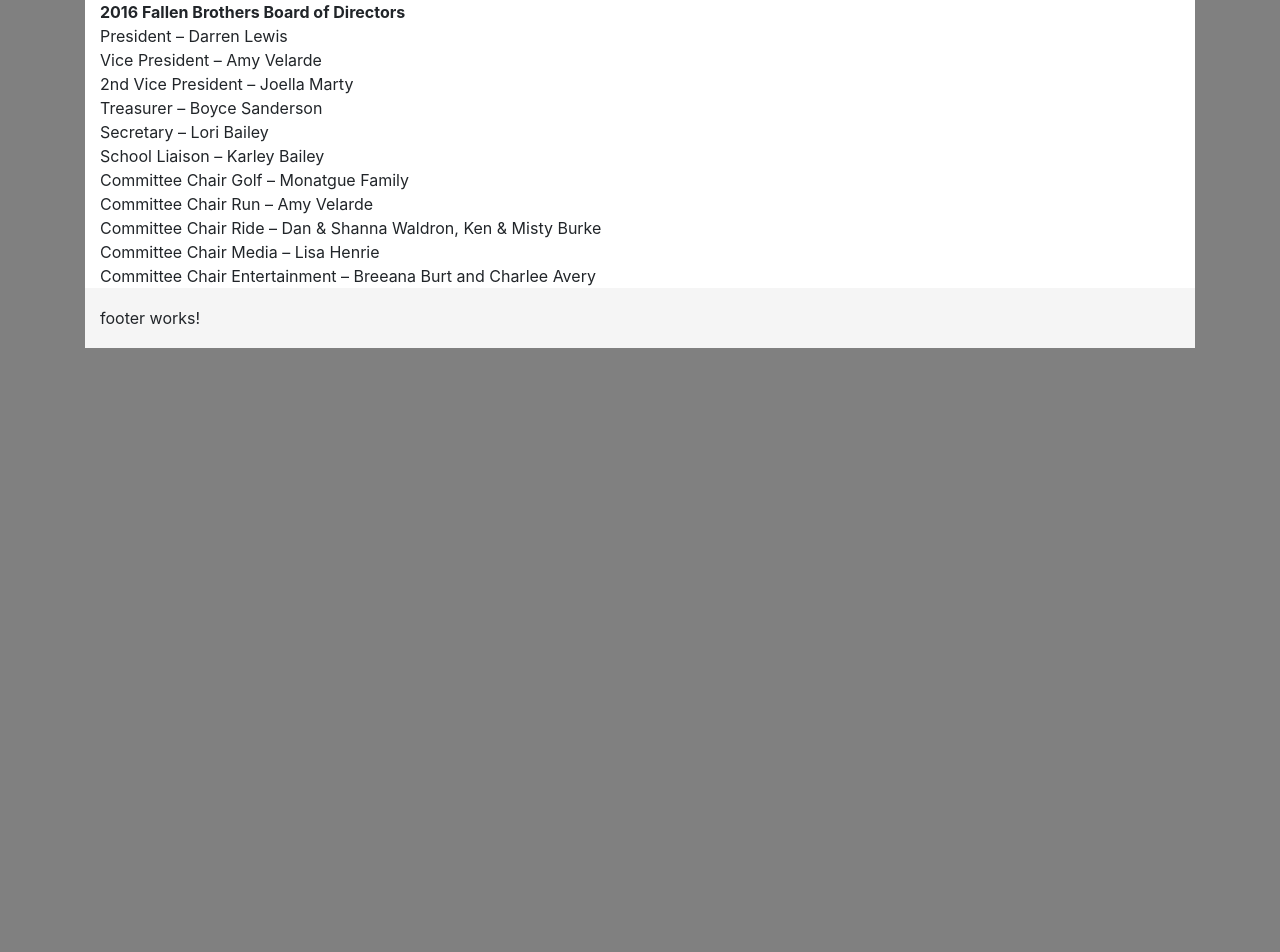
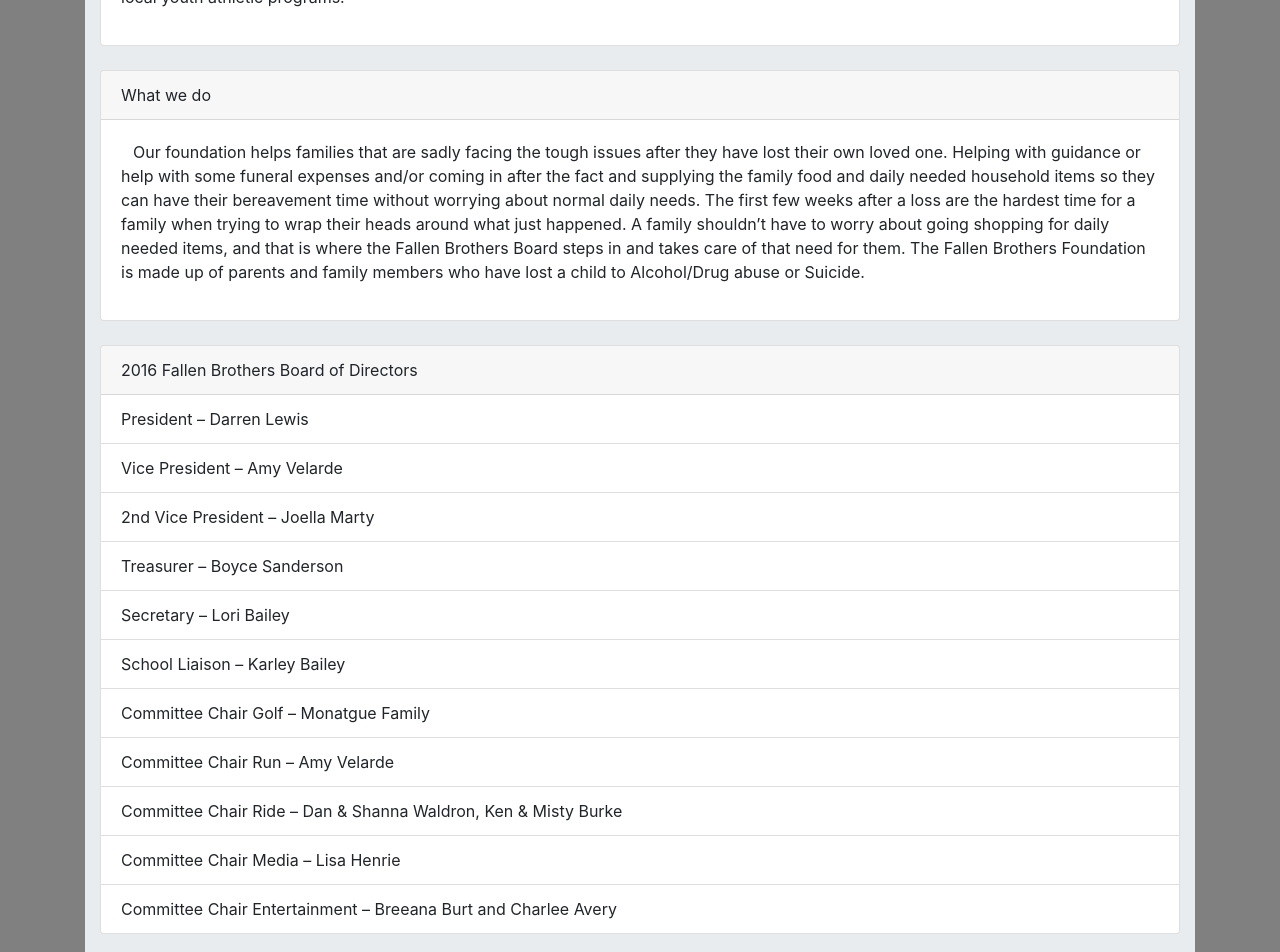
Before and after one commit to mlegendre/fallen_brothers, an Angular app: page /about-us in a window 1280 px wide. Shown: the part 520-1472 px from the top of the page. Before the commit the page ends 884 px from the top, so only its background shows below. Built offline with nearby package versions, Linux system fonts and the light colour scheme.

Commit message:
Did a bunch of stuff on this one

```diff
--- a/src/app/app.component.css
+++ b/src/app/app.component.css
@@ -0,0 +1,3 @@
+.background-coloring{
+    background-color: #e9ecef;
+}
--- a/src/app/components/about-us/about-us.component.css
+++ b/src/app/components/about-us/about-us.component.css
@@ -0,0 +1,7 @@
+.row {
+    padding-bottom: 24px;
+}
+
+p {
+    text-indent: 12px;
+}
--- a/src/app/components/about-us/about-us.component.html
+++ b/src/app/components/about-us/about-us.component.html
@@ -1,31 +1,75 @@
-<div class="container col-sm" style="background-color: white">
+<div class="container" style="background-color: #e9ecef">
     <br />
+    <div class="row">
+        <div class="col-sm-12">
+            <div class="card">
+                <div class="card-header">Our History</div>
+                <div class="card-body">
                     <p>The Fallen Brothers Foundation was started in 2003 by Darren Lewis with the death of a close friend lost to suicide, and unfortunately, over the years the list of names has grown.
                     Sadly in 2009, his own son Justin was added to this list of young kids who have lost the fight with either drug/alcohol abuse or suicide.
                     What started out as a memorial golf tournament has now evolved into a charity event that helps the youth with awareness and provides information that there is help available.
                     The foundation is made up of parents and family members who have lost a child to suicide or drug/alcohol abuse.</p>
-
+                </div>
+            </div>
+            <br />
+            <div class="card">
+                <div class="card-header">Who we support</div>
+                <div class="card-body">
                     <p>We proudly support AFSP (American Foundation for Suicide Prevention), which is the leading national not-for-profit organization exclusively dedicated to understanding and preventing suicide through research, education and advocacy, and to reaching out to people with mental disorders and those impacted by suicide.
                     The Fallen Brothers Foundation has also helped provide banners that are placed in the schools that provide students with a help hotline number.
                     We have also provided scholarships to high schools, and supported many local youth athletic programs.</p>
-
+                </div>
+            </div>
+            <br />
+            <div class="card">
+                <div class="card-header">What we do</div>
+                <div class="card-body">
                     <p>Our foundation helps families that are sadly facing the tough issues after they have lost their own loved one.
                     Helping with guidance or help with some funeral expenses and/or coming in after the fact and supplying the family food and daily needed household items so they can have their bereavement time without worrying about normal daily needs. The first few weeks after a loss are the hardest time for a family when trying to wrap their heads around what just happened.  A family shouldn’t have to worry about going shopping for daily needed items, and that is where the Fallen Brothers Board steps in and takes care of that need for them.
                     The Fallen Brothers Foundation is made up of parents and family members who have lost a child to Alcohol/Drug abuse or Suicide.</p>
+                </div>
+            </div>
+            <br />
 
-    <b>2016 Fallen Brothers Board of Directors</b>
-    <br />
-    President – Darren Lewis<br />
-    Vice President – Amy Velarde<br />
+            <div class="card" stye="width:20rem;">
+                <div class="card-header">2016 Fallen Brothers Board of Directors</div>
+                <ul class="list-group list-group-flush">
+                    <li class="list-group-item">
+                        President – Darren Lewis
+                    </li>
+                    <li class="list-group-item">
+                        Vice President – Amy Velarde
+                    </li>
+                    <li class="list-group-item">
                         2nd Vice President – Joella Marty
-    <br />
-    Treasurer – Boyce Sanderson<br />
-    Secretary – Lori Bailey<br />
-    School Liaison – Karley Bailey<br />
-    Committee Chair Golf – Monatgue Family<br />
-    Committee Chair Run – Amy Velarde<br />
-    Committee Chair Ride – Dan &amp; Shanna Waldron, Ken &amp; Misty Burke<br />
-    Committee Chair Media – Lisa Henrie<br />
+                    </li>
+                    <li class="list-group-item">
+                        Treasurer – Boyce Sanderson
+                    </li>
+                    <li class="list-group-item">
+                        Secretary – Lori Bailey
+                    </li>
+                    <li class="list-group-item">
+                        School Liaison – Karley Bailey
+                    </li>
+                    <li class="list-group-item">
+                        Committee Chair Golf – Monatgue Family
+                    </li>
+                    <li class="list-group-item">
+                        Committee Chair Run – Amy Velarde
+                    </li>
+                    <li class="list-group-item">
+                        Committee Chair Ride – Dan &amp; Shanna Waldron, Ken &amp; Misty Burke
+                    </li>
+                    <li class="list-group-item">
+                        Committee Chair Media – Lisa Henrie
+                    </li>
+                    <li class="list-group-item">
                         Committee Chair Entertainment – Breeana Burt and Charlee Avery
-    <br />
+                    </li>
+                </ul>
             </div>
+        </div>
+    </div>
+
+</div>
--- a/src/app/components/footer/footer.component.html
+++ b/src/app/components/footer/footer.component.html
@@ -1,3 +1,3 @@
-<div class="container footer">
+<div class="container footer" style="background-color: #e9ecef;">
   <p>footer works!</p>
 </div>
--- a/src/app/components/golf-tournament/golf-tournament.component.html
+++ b/src/app/components/golf-tournament/golf-tournament.component.html
@@ -1,6 +1,9 @@
-<div class="container" style="background-color: white;">
-  <h1>Golf Tournament {{ getYear() }}</h1>
-  <p>
+<div class="container" style="background-color: #e9ecef;">
+  <div class="row container">
+      <h1>Golf Tournament {{ getYear() }}</h1>
+      <p>
 
-  </p>
+      </p>
+  </div>
+
 </div>
--- a/src/app/components/home/home.component.html
+++ b/src/app/components/home/home.component.html
@@ -1,7 +1,10 @@
-<div style="background-color: white;">
-  <div class="jumbotron">
-    <h1>The Fallen Brothers Foundation</h1>
-    <p class="lead">Through education and dedication we will be that hand to hold in the time of need for our youth.</p>
-    <img class="img-responsive" src="../../../assets/fallen-brothers-school-banner.jpg" alt="fallen-brothers-banner"/>
+<div class="container" style="background-color: #e9ecef;">
+  <div class="row container">
+    <div class="jumbotron">
+      <h1>The Fallen Brothers Foundation</h1>
+      <p class="lead">Through education and dedication we will be that hand to hold in the time of need for our youth.</p>
+      <img class="img-responsive" src="../../../assets/fallen-brothers-school-banner.jpg" alt="fallen-brothers-banner"/>
+    </div>
   </div>
+
 </div>
--- a/src/app/components/navbar/navbar.component.css
+++ b/src/app/components/navbar/navbar.component.css
@@ -1,3 +1,7 @@
 .navbar-brand{
     font-family: "Times New Roman", Times, serif;
 }
+
+.navbar-link{
+    cursor: pointer;
+}
--- a/src/app/components/sponsor-modal/sponsor-modal.component.html
+++ b/src/app/components/sponsor-modal/sponsor-modal.component.html
@@ -1,4 +1,4 @@
-<button type="button"  class="btn btn-primary" (click)="open(content)">Donate Today!
+<button type="button"  class="btn btn-primary" (click)="open(content)">Be A Sponsor!
   <span class="glyphicon glyphicon-gift"></span>
 </button>
 
@@ -10,7 +10,6 @@
     </button>
   </div>
   <div class="modal-body">
-    <!-- <img src="../../../assets/2015-FB-Sponsor-Levels-2-11.png" height="640px;" width="480px;" alt="sponsor level" /> -->
     <h2>Sponsorship Levels</h2>
     <ngb-tabset>
       <ngb-tab title="Premium">
--- a/src/app/components/sponsors/sponsors.component.css
+++ b/src/app/components/sponsors/sponsors.component.css
@@ -1,3 +1,7 @@
 h2{
     font-family: "Times New Roman", Times, serif;
 }
+
+dl{
+    margin-bottom: 0px;
+}
--- a/src/app/components/sponsors/sponsors.component.html
+++ b/src/app/components/sponsors/sponsors.component.html
@@ -1,57 +1,36 @@
-<div class="container" style="background-color:white;">
+<div class="container" style="background-color:#e9ecef;">
   <h2>Sponsors for The Fallen Brothers Golf Tournament</h2>
   <div class="container row">
-    <!-- <a class="btn btn-primary" href="thiswillgototheform">Become a sponsor!</a> -->
     <app-sponsor-modal></app-sponsor-modal>
   </div>
-  <dl>
-    <dt>
+  <br />
+  <div class="card">
+    <div class="card-header">Our Awesome Sponsors</div>
+    <ul class="list-group list-group-flush">
+      <li class="list-group-item">
           Corporate Premium
-    </dt>
-    <dd>
-      image goes here
-    </dd>
-    <dt>
+      </li>
+      <li class="list-group-item">
           Corporate Plus
-    </dt>
-    <dd>
-      image goes here
-    </dd>
-    <dt>
+      </li>
+      <li class="list-group-item">
           Corporate
-    </dt>
-    <dd>
-      image goes here
-    </dd>
-    <dt>
+      </li>
+      <li class="list-group-item">
           Chip Contest Sponsor
-    </dt>
-    <dd>
-      image goes here
-    </dd>
-    <dt>
+      </li>
+      <li class="list-group-item">
           Putt Sponsor
-    </dt>
-    <dd>
-      image goes here
-    </dd>
-    <dt>
+      </li>
+      <li class="list-group-item">
           Cart Sponsor
-    </dt>
-    <dd>
-      image goes here
-    </dd>
-    <dt>
+      </li>
+      <li class="list-group-item">
           Platinum Tee Sponsor
-    </dt>
-    <dd>
-      image goes here
-    </dd>
-    <dt>
+      </li>
+      <li class="list-group-item">
           Tee Sponsor
-    </dt>
-    <dd>
-      image goes here
-    </dd>
-  </dl>
+      </li>
+    </ul>
   </div>
+</div>
```
Lines whose indentation alone changed are shown as unchanged.
